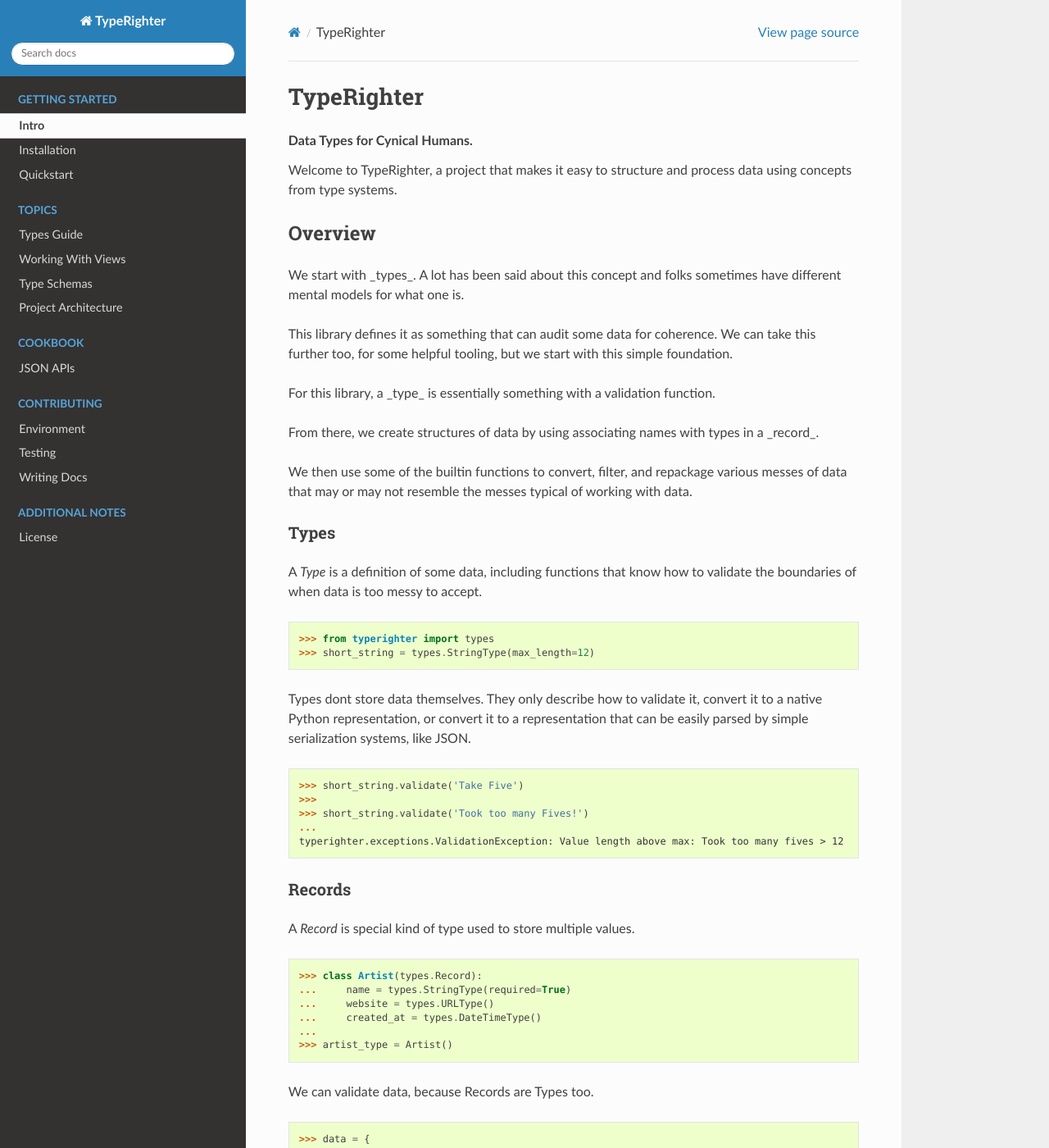
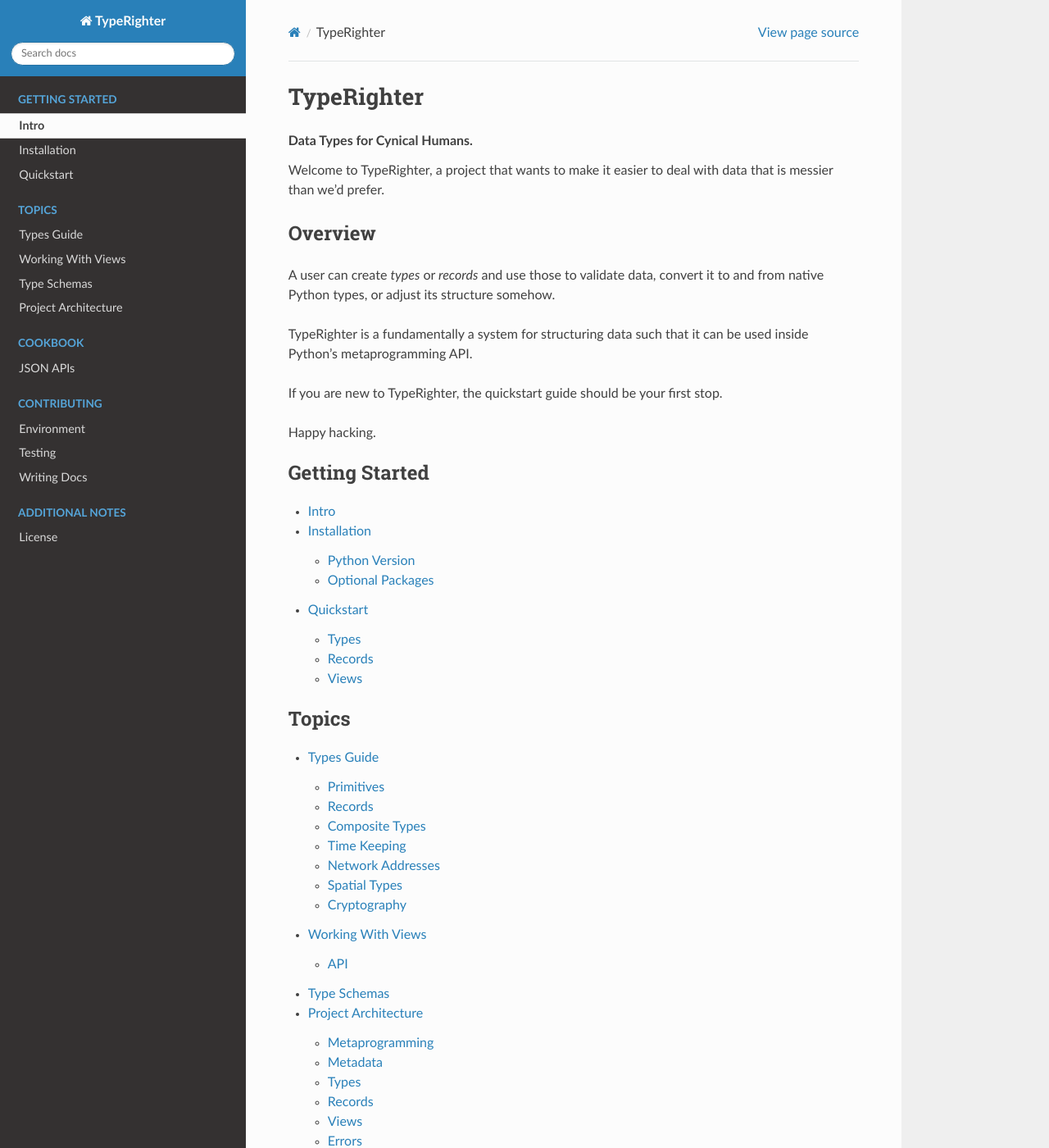
Before and after one commit to jmsdnns/typerighter, a Sphinx documentation site: the page built from docs/index.rst, in a window 1280 px wide and 1400 px high. Shown: the whole window at 82% size. Built offline with Sphinx 7.4.7 and the Read the Docs theme 2.0.0, drawn with Linux system fonts in a browser that asks for light colours; some of the changed text lies outside the part shown.

Commit message:
doc improvements

```diff
--- a/docs/index.rst
+++ b/docs/index.rst
@@ -6,118 +6,21 @@
 
 .. rubric:: Data Types for Cynical Humans.
 
-Welcome to TypeRighter, a project that makes it easy to structure and process
-data using concepts from type systems.
-
+Welcome to TypeRighter, a project that wants to make it easier to deal with
+data that is messier than we'd prefer.
 
 Overview
 ========
 
-We start with _types_. A lot has been said about this concept and folks
-sometimes have different mental models for what one is.
+A user can create *types* or *records* and use those to validate data, convert
+it to and from native Python types, or adjust its structure somehow.
 
-This library defines it as something that can audit some data for coherence. We
-can take this further too, for some helpful tooling, but we start with this
-simple foundation.
+TypeRighter is a fundamentally a system for structuring data such that it can
+be used inside Python's metaprogramming API.
 
-For this library, a _type_ is essentially something with a validation function.
+If you are new to TypeRighter, the quickstart guide should be your first stop.
 
-From there, we create structures of data by using associating names with types
-in a _record_.
-
-We then use some of the builtin functions to convert, filter, and repackage
-various messes of data that may or may not resemble the messes typical of
-working with data.
-
-Types
------
-
-A *Type* is a definition of some data, including functions that know how to
-validate the boundaries of when data is too messy to accept. ::
-
-  >>> from typerighter import types
-  >>> short_string = types.StringType(max_length=12)
-
-Types dont store data themselves. They only describe how to validate it,
-convert it to a native Python representation, or convert it to a
-representation that can be easily parsed by simple serialization systems,
-like JSON. ::
-
-  >>> short_string.validate('Take Five')
-  >>>
-  >>> short_string.validate('Took too many Fives!')
-  ...
-  typerighter.exceptions.ValidationException: Value length above max: Took too many fives > 12
-
-Records
--------
-
-A *Record* is special kind of type used to store multiple values. ::
-
-  >>> class Artist(types.Record):
-  ...     name = types.StringType(required=True)
-  ...     website = types.URLType()
-  ...     created_at = types.DateTimeType()
-  ...
-  >>> artist_type = Artist()
-
-We can validate data, because Records are Types too. ::
-
-  >>> data = {
-  ...     'name': u'American Food',
-  ...     'website': 'https://soundcloud.com/americanfood',
-  ...     'created_at': '2016-04-01T12:34:56.001337'
-  ... }
-  >>> artist_type.validate(data)
-
-Converting Data
----------------
-
-We can use the *DateTimeType* to convert a value from a string to a
-*datetime.datetime* and back. ::
-
-  >>> dt = types.DateTimeType()
-  >>> dt.to_native('2016-04-01T12:34:56.001337')
-  datetime.datetime(2016, 4, 1, 12, 34, 56, 1337)
-  >>> dt.to_primitive(datetime.datetime(2016, 4, 1, 12, 34, 56, 1337))
-  '2016-04-01T12:34:56.001337'
-
-And because Records are Types, they give us a way to convert large structures
-of data too (*with lots of options for handling complexity*). ::
-
-  >>> artist_type.to_native()
-  {
-      'name': 'American Food',
-      'website': 'https://soundcloud.com/americanfood',
-      'created_at': datetime.datetime(2016, 4, 1, 12, 34, 56, 1337)
-  }
-
-Data Filtering
---------------
-
-Pushing data through a record with a filter list
-
-  >>> artist_type.to_native(data, filter=['name', 'website'])
-  {
-      'name': 'American Food',
-      'website': 'https://soundcloud.com/americanfood'
-  }
-
-And roughly the same idea with a view
-
-  >>> artist.to_native(filter=['name', 'website'])
-  {
-      'name': 'American Food',
-      'website': 'https://soundcloud.com/americanfood'
-  }
-
-Messy Structures
-----------------
-
-  >>> class
-
-Documentation
-=============
+Happy hacking.
 
 .. toctree::
    :maxdepth: 2
@@ -126,7 +29,6 @@
    Intro <self>
    installation
    quickstart
-
 
 .. toctree::
    :maxdepth: 2
@@ -151,7 +53,6 @@
    contributing/testing
    contributing/docs
 
-
 .. toctree::
    :maxdepth: 2
    :caption: Additional Notes
```
Also changed, not shown: README.md (+19 -33 lines), docs/quickstart.rst (+122 -30 lines).
